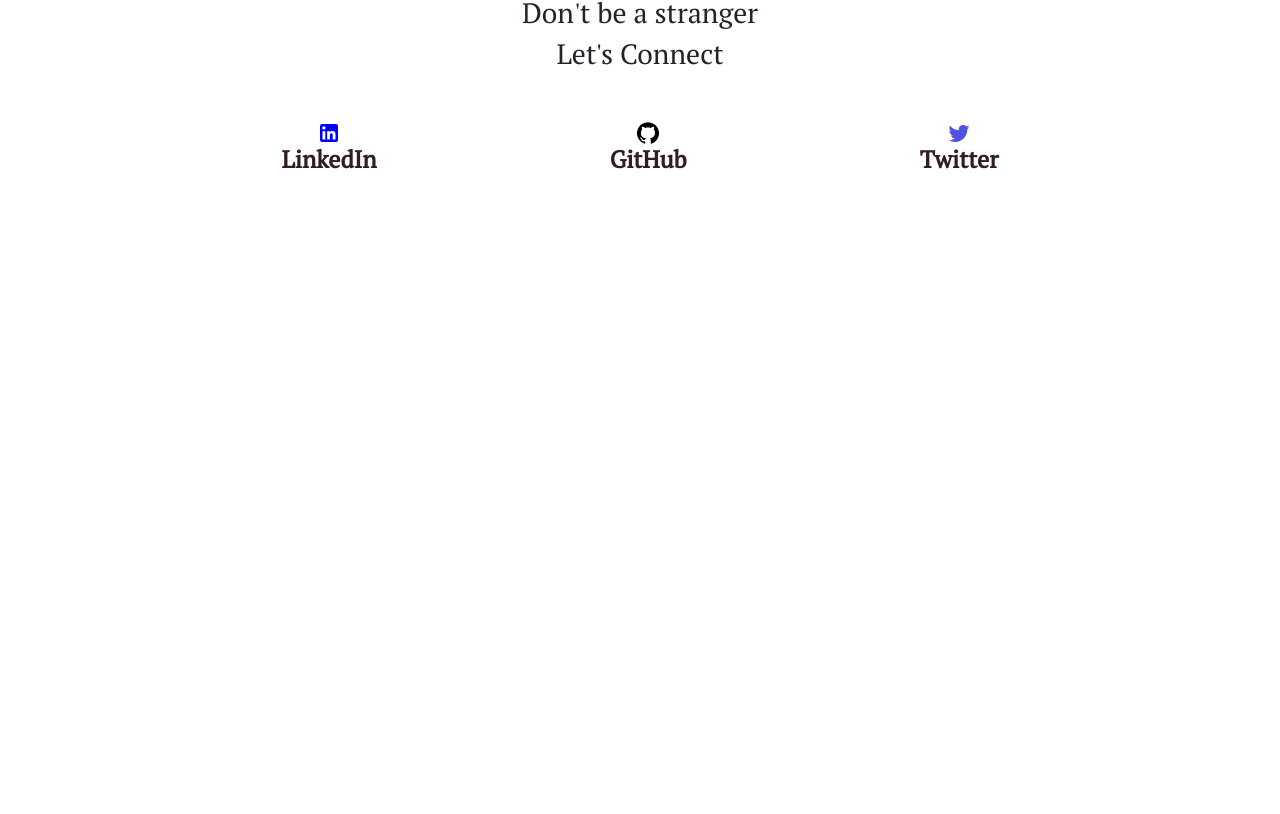
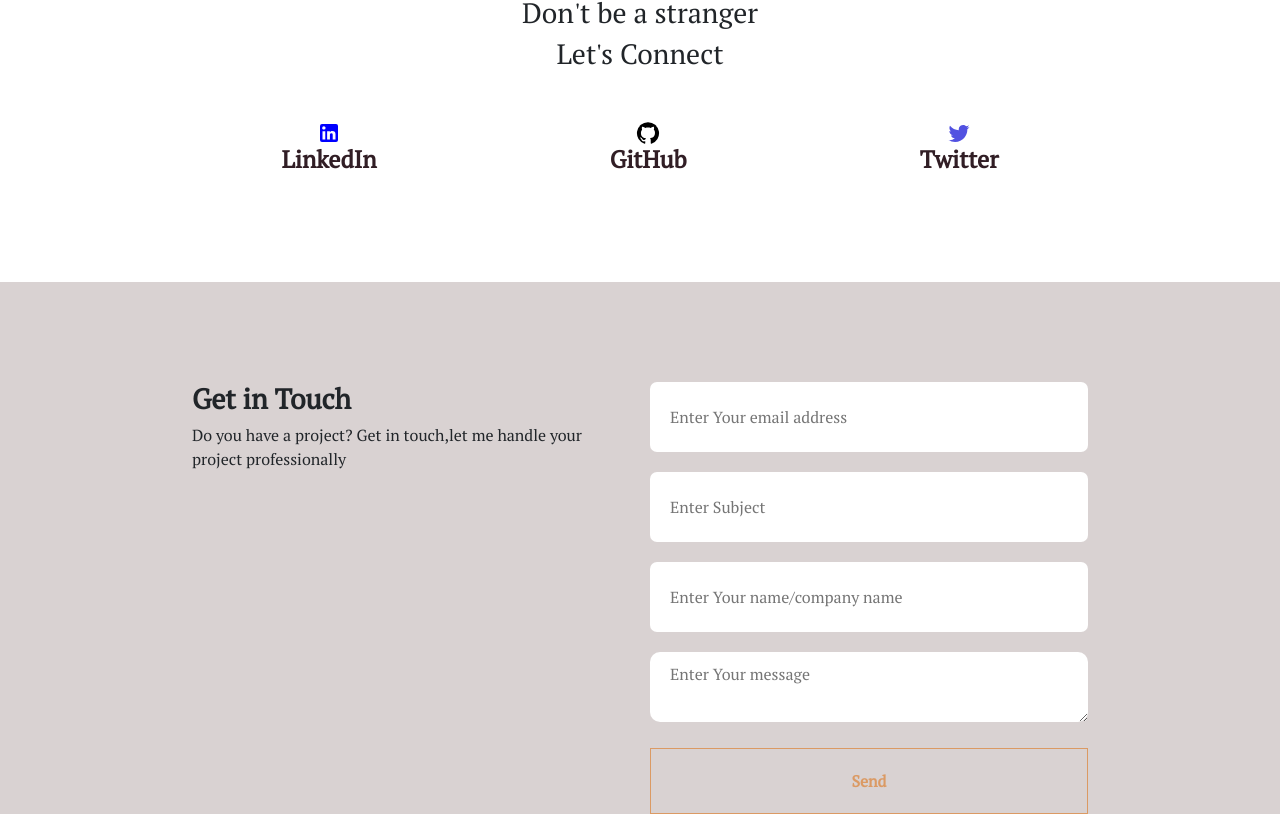
Before and after one commit to georgediepiriye/georgediepiriye, a React (Create React App) app: page / in a window 1280 px wide. Shown: the part 4447-5261 px from the top of the page. Before the commit the page ends 4729 px from the top, so only its background shows below. Built offline with nearby package versions, Linux system fonts and the light colour scheme.

Commit message:
worked on contact section

```diff
--- a/src/App.js
+++ b/src/App.js
@@ -3,6 +3,7 @@ import Home from "./components/Home";
 import About from "./components/About";
 import Projects from "./components/Projects";
 import Connect from "./components/Connect";
+import Contact from "./components/Contact";
 
 function App() {
   return (
@@ -12,6 +13,7 @@ function App() {
       <About />
       <Projects />
       <Connect />
+      <Contact />
     </div>
   );
 }
--- /dev/null
+++ b/src/components/Contact.jsx
@@ -0,0 +1,102 @@
+import React from "react";
+import styled from "styled-components";
+
+const Container = styled.div`
+  width: 100%;
+  display: flex;
+  justify-content: center;
+  background-color: #d9d2d2;
+`;
+
+const Wrapper = styled.div`
+  width: 70%;
+  display: flex;
+  margin-top: 100px;
+`;
+const Heading = styled.h3`
+  font-weight: 600;
+`;
+const LeftSide = styled.div`
+  flex: 1;
+`;
+
+const RightSide = styled.div`
+  flex: 1;
+  margin-left: 20px;
+`;
+const SubText = styled.div``;
+
+const Input = styled.input`
+  width: 100%;
+  padding-left: 20px;
+  margin-bottom: 20px;
+  border: none;
+  border-radius: 7px;
+  height: 70px;
+`;
+
+const MessageInput = styled.textarea`
+  width: 100%;
+  padding-left: 20px;
+  padding-top: 10px;
+  margin-bottom: 20px;
+  border: none;
+  border-radius: 10px;
+  min-height: 70px;
+`;
+
+const ButtonContainer = styled.div`
+  width: 100%;
+  display: flex;
+  justify-content: center;
+  display: flex;
+`;
+
+const Button = styled.div`
+  width: 100%;
+  border: 1px solid #db9a64;
+
+  color: #db9a64;
+
+  display: flex;
+  justify-content: center;
+  align-items: center;
+  padding: 20px;
+  font-size: 16px;
+  font-weight: 700;
+
+  cursor: pointer;
+
+  &:hover {
+    background-color: #db9a64;
+    color: white;
+    transition: all 0.3s ease-out;
+  }
+`;
+
+const Contact = () => {
+  return (
+    <Container>
+      <Wrapper>
+        <LeftSide>
+          <Heading>Get in Touch</Heading>
+          <SubText>
+            Do you have a project? Get in touch,let me handle your project
+            professionally
+          </SubText>
+        </LeftSide>
+        <RightSide>
+          <Input type="email" placeholder="Enter Your email address" />
+          <Input type="text" placeholder="Enter Subject" />
+          <Input type="text" placeholder="Enter Your name/company name" />
+          <MessageInput type="text" placeholder="Enter Your message" />
+          <ButtonContainer>
+            <Button>Send</Button>
+          </ButtonContainer>
+        </RightSide>
+      </Wrapper>
+    </Container>
+  );
+};
+
+export default Contact;
```
